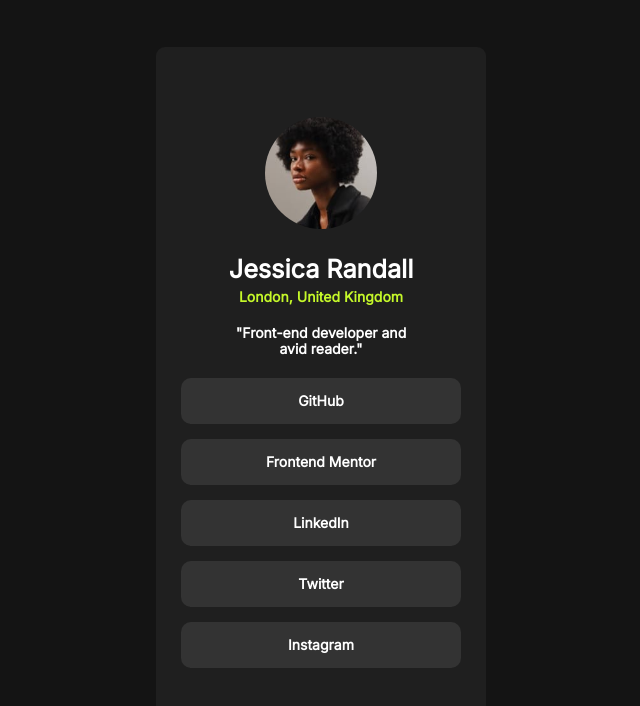
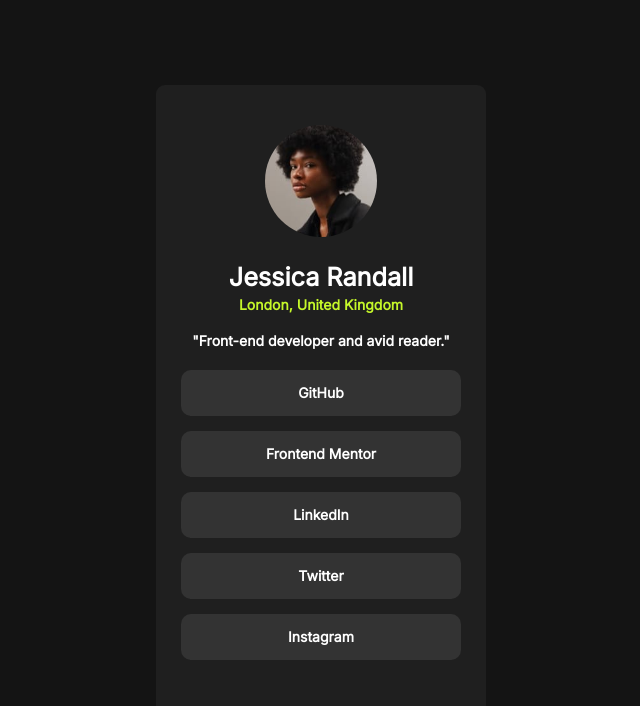
Before and after one commit to metinahmeterkeles/Social-Link-Profile, a website: page index.html in a window 1280 px wide. Shown: the whole page, without its empty margins (319-959 px from the left). Drawn offline with Linux system fonts and the light colour scheme.

Commit message:
layout fixed

```diff
--- a/scss/global/content.scss
+++ b/scss/global/content.scss
@@ -1,4 +1,4 @@
-.container {
+.Content {
   max-width: 400px;
   padding: $finger-size;
   margin-top: auto;
@@ -7,18 +7,14 @@
   flex-direction: column;
   align-items: center;
   text-align: center;
-}
-
-.Content {
+  padding: 40px;
   background-color: $color-dark-grey;
   border-radius: 9px;
-  padding: 30px;
 
   @include mq("mobile") {
     max-width: 330px;
     margin-left: auto;
     margin-right: auto;
-    padding: 20px;
   }
   &-image {
     img {
@@ -51,7 +47,6 @@
   }
 
   &-link {
-    box-sizing: border-box;
     display: flex;
     flex-direction: column;
 
```
Also changed, not shown: style.css, 1 other file.
